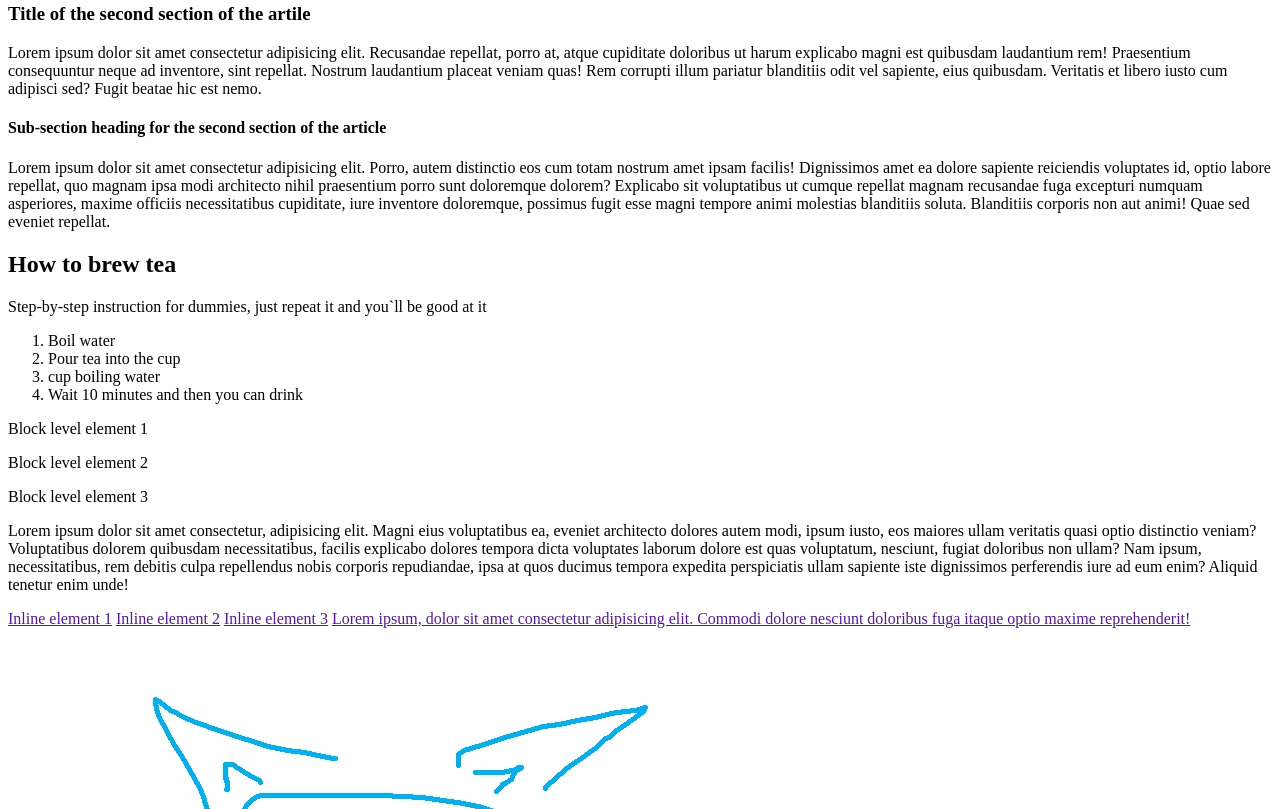
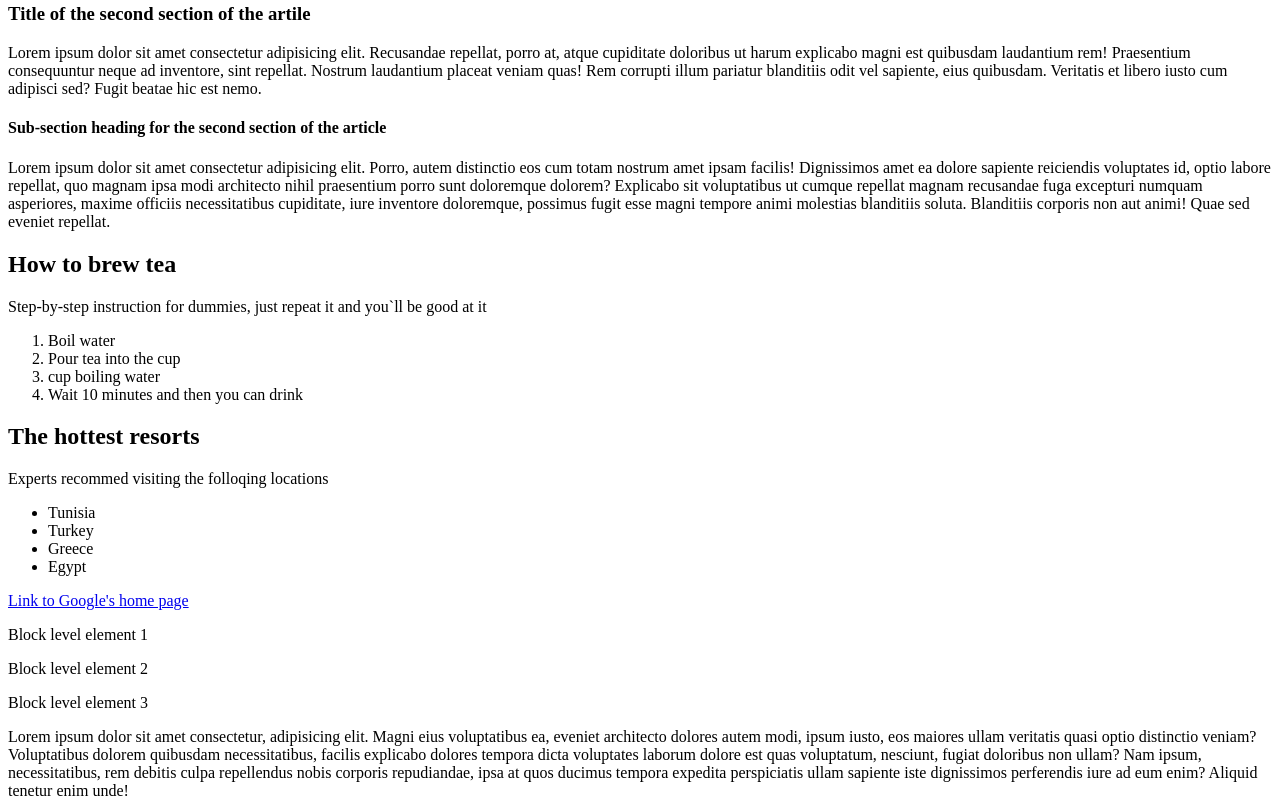
Before and after one commit to ESe92/STUDY, a plain HTML site: page index.html in a window 1280 px wide. Shown: the part 378-1187 px from the top of the page. Drawn offline with Linux system fonts and the light colour scheme.

Commit message:
Update index.html

```diff
--- a/index.html
+++ b/index.html
@@ -31,6 +31,15 @@
                 <li>cup boiling water</li>
                 <li>Wait 10 minutes and then you can drink</li>
             </ol>
+            <h2>The hottest resorts</h2>
+            <p>Experts recommed visiting the folloqing locations</p>
+            <ul>
+                <li>Tunisia</li>
+                <li>Turkey</li>
+                <li>Greece</li>
+                <li>Egypt</li>
+            </ul>
+            <a href="https://google.com">Link to Google's home page</a>
             <!--Block level elements-->
             <p>Block level element 1</p>
             <p>Block level element 2</p>
```
